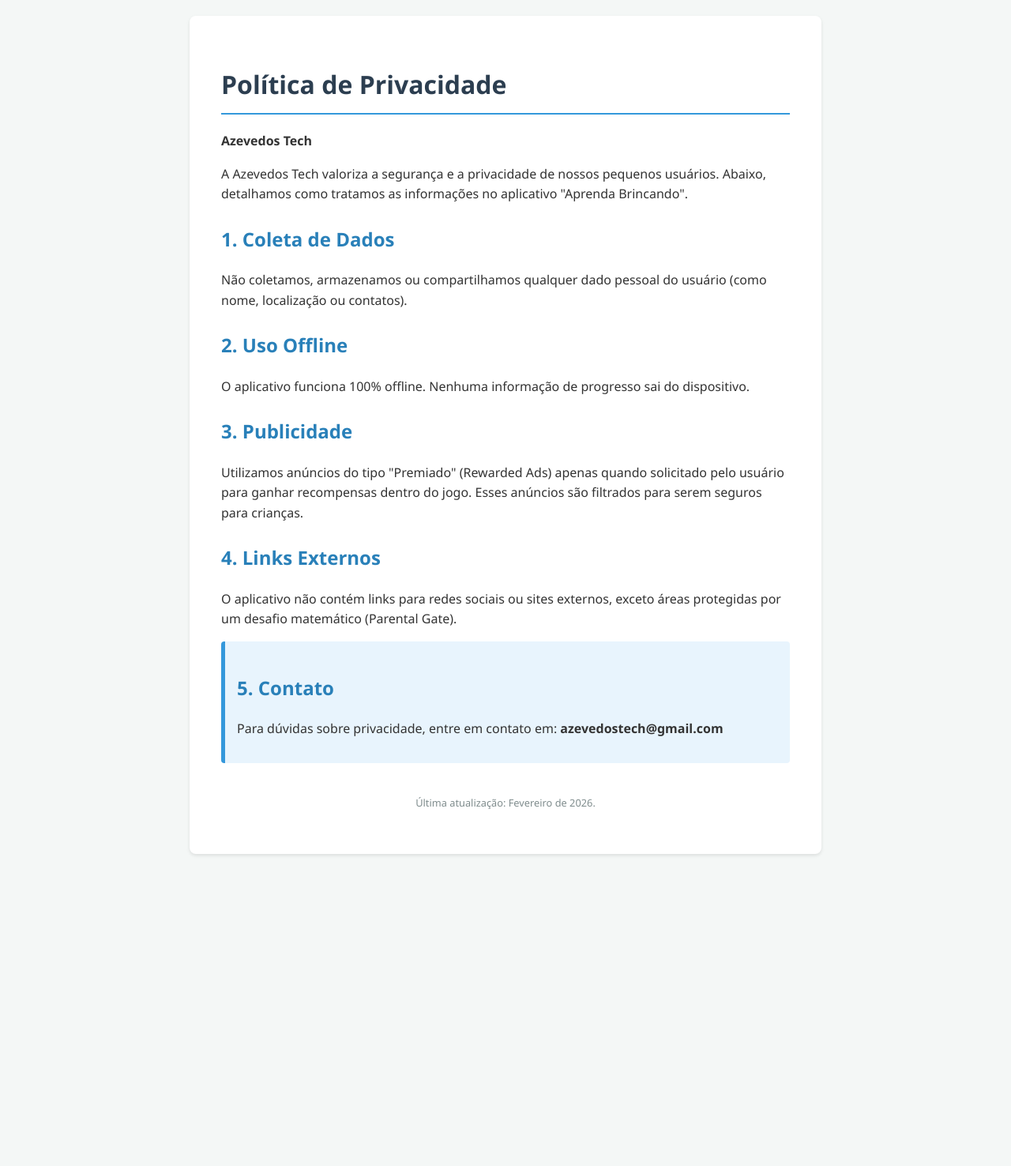
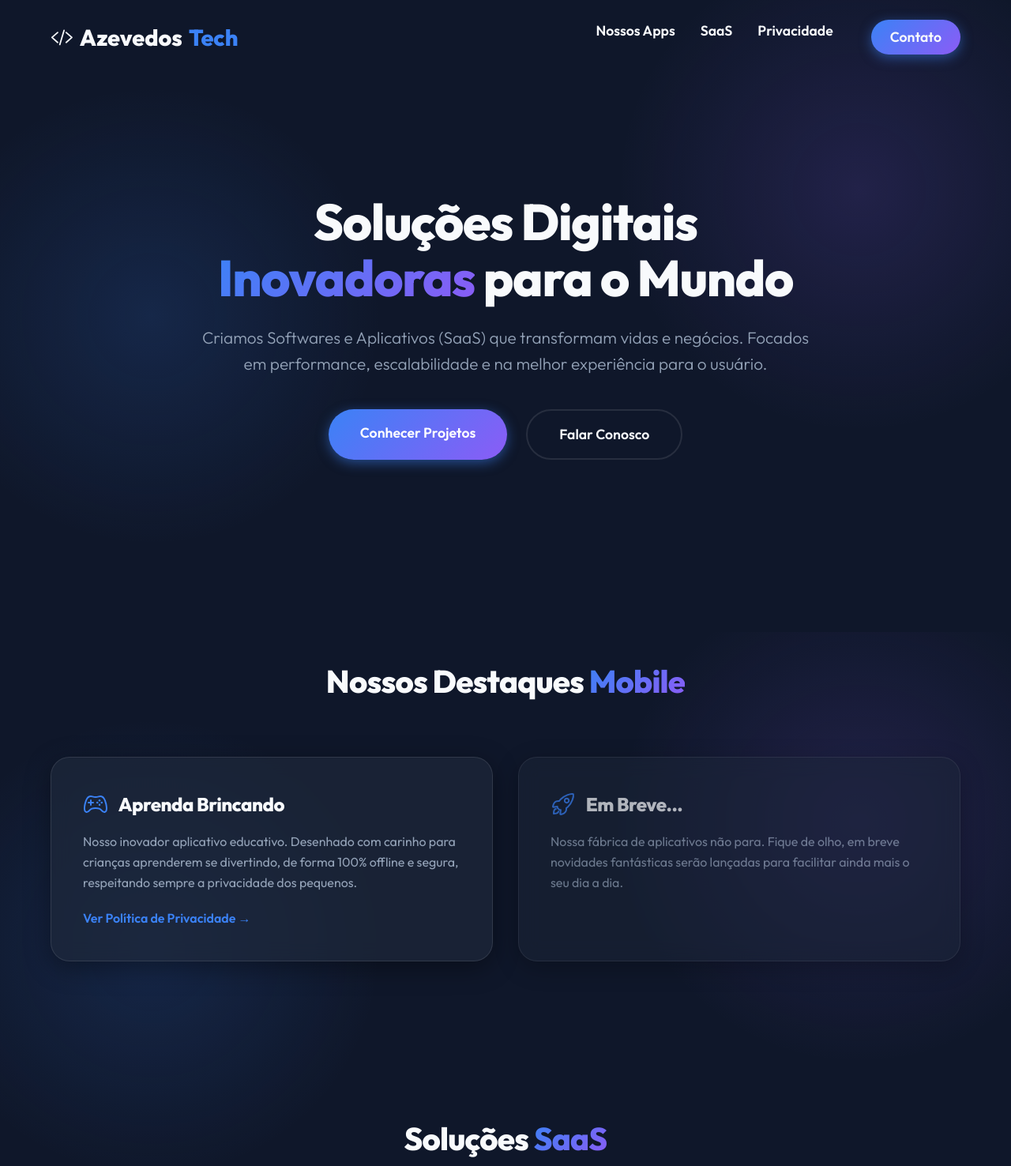
Before and after one commit to HitcH7az/azevedostech, a plain HTML site: page index.html in a window 1280 px wide. Shown: the top 1476 px of the page at 79% size. Before the commit the page ends 1101 px from the top, so only its background shows below. Drawn offline with nearby package versions, Linux system fonts and the light colour scheme.

Commit message:
feat: implement landing page with global styles, privacy policy, and deployment script

```diff
--- a/index.html
+++ b/index.html
@@ -3,44 +3,111 @@
 <head>
     <meta charset="UTF-8">
     <meta name="viewport" content="width=device-width, initial-scale=1.0">
-    <title>Política de Privacidade - Azevedos Tech</title>
-    <style>
-        body { font-family: 'Segoe UI', Tahoma, Geneva, Verdana, sans-serif; line-height: 1.6; color: #333; max-width: 800px; margin: 0 auto; padding: 20px; background-color: #f4f7f6; }
-        .container { background: #fff; padding: 40px; border-radius: 8px; box-shadow: 0 2px 4px rgba(0,0,0,0.1); }
-        h1 { color: #2c3e50; border-bottom: 2px solid #3498db; padding-bottom: 10px; }
-        h2 { color: #2980b9; margin-top: 25px; }
-        p { margin-bottom: 15px; }
-        footer { margin-top: 40px; font-size: 0.8em; color: #7f8c8d; text-align: center; }
-        .contact { background: #e8f4fd; padding: 15px; border-radius: 4px; border-left: 5px solid #3498db; }
-    </style>
+    <title>Azevedos Tech - Criando o Futuro com SaaS e Apps</title>
+    <meta name="description" content="Azevedos Tech: Especialistas em desenvolvimento de SaaS e Aplicativos Mobile inovadores.">
+    <link rel="stylesheet" href="style.css">
+    <!-- Ionicons for some beautiful icons without heavy libraries -->
+    <script type="module" src="https://unpkg.com/ionicons@7.1.0/dist/ionicons/ionicons.esm.js"></script>
+    <script nomodule src="https://unpkg.com/ionicons@7.1.0/dist/ionicons/ionicons.js"></script>
 </head>
 <body>
-    <div class="container">
-        <h1>Política de Privacidade</h1>
-        <p><strong>Azevedos Tech</strong></p>
 
-        <p>A Azevedos Tech valoriza a segurança e a privacidade de nossos pequenos usuários. Abaixo, detalhamos como tratamos as informações no aplicativo "Aprenda Brincando".</p>
+    <nav class="container">
+        <div class="logo">
+            <ion-icon name="code-slash-outline"></ion-icon> Azevedos <span>Tech</span>
+        </div>
+        <div class="nav-links">
+            <a href="#apps">Nossos Apps</a>
+            <a href="#saas">SaaS</a>
+            <a href="privacy.html">Privacidade</a>
+            <a href="#contato" class="btn btn-primary" style="padding: 0.5rem 1.5rem; margin-left:1rem;">Contato</a>
+        </div>
+    </nav>
 
-        <h2>1. Coleta de Dados</h2>
-        <p>Não coletamos, armazenamos ou compartilhamos qualquer dado pessoal do usuário (como nome, localização ou contatos).</p>
+    <header class="container hero">
+        <div class="hero-content">
+            <h1>Soluções Digitais <br> <span class="text-gradient">Inovadoras</span> para o Mundo</h1>
+            <p>Criamos Softwares e Aplicativos (SaaS) que transformam vidas e negócios. Focados em performance, escalabilidade e na melhor experiência para o usuário.</p>
+            <div class="hero-btns">
+                <a href="#apps" class="btn btn-primary">Conhecer Projetos</a>
+                <a href="#contato" class="btn btn-outline">Falar Conosco</a>
+            </div>
+        </div>
+    </header>
 
-        <h2>2. Uso Offline</h2>
-        <p>O aplicativo funciona 100% offline. Nenhuma informação de progresso sai do dispositivo.</p>
+    <section id="apps" class="container">
+        <h2 class="section-title">Nossos Destaques <span class="text-gradient">Mobile</span></h2>
 
-        <h2>3. Publicidade</h2>
-        <p>Utilizamos anúncios do tipo "Premiado" (Rewarded Ads) apenas quando solicitado pelo usuário para ganhar recompensas dentro do jogo. Esses anúncios são filtrados para serem seguros para crianças.</p>
+        <div class="features-grid">
+            <!-- App Card -->
+            <div class="glass-panel feature-card">
+                <h3>
+                    <ion-icon name="game-controller-outline" class="feature-icon"></ion-icon>
+                    Aprenda Brincando
+                </h3>
+                <p>Nosso inovador aplicativo educativo. Desenhado com carinho para crianças aprenderem se divertindo, de forma 100% offline e segura, respeitando sempre a privacidade dos pequenos.</p>
+                <a href="privacy.html" style="display:inline-block; margin-top:20px; font-weight:600;">Ver Política de Privacidade →</a>
+            </div>
 
-        <h2>4. Links Externos</h2>
-        <p>O aplicativo não contém links para redes sociais ou sites externos, exceto áreas protegidas por um desafio matemático (Parental Gate).</p>
+            <!-- Future App Placeholder -->
+            <div class="glass-panel feature-card" style="opacity: 0.7;">
+                <h3>
+                    <ion-icon name="rocket-outline" class="feature-icon"></ion-icon>
+                    Em Breve...
+                </h3>
+                <p>Nossa fábrica de aplicativos não para. Fique de olho, em breve novidades fantásticas serão lançadas para facilitar ainda mais o seu dia a dia.</p>
+            </div>
 
-        <div class="contact">
-            <h2>5. Contato</h2>
-            <p>Para dúvidas sobre privacidade, entre em contato em: <strong>azevedostech@gmail.com</strong></p>
         </div>
+    </section>
 
-        <footer>
-            <p>Última atualização: Fevereiro de 2026.</p>
-        </footer>
-    </div>
+    <section id="saas" class="container">
+        <h2 class="section-title">Soluções <span class="text-gradient">SaaS</span></h2>
+
+        <div class="features-grid">
+            <div class="glass-panel feature-card">
+                <h3>
+                    <ion-icon name="server-outline" class="feature-icon"></ion-icon>
+                    Sistemas Escaláveis
+                </h3>
+                <p>Micro SaaS construídos nativamente para nuvem (Cloud Native), com arquiteturas robustas para crescer junto com seu modelo de negócio, sem surpresas de infraestrutura.</p>
+            </div>
+
+            <div class="glass-panel feature-card">
+                <h3>
+                    <ion-icon name="speedometer-outline" class="feature-icon"></ion-icon>
+                    Alta Performance
+                </h3>
+                <p>Nossas soluções entregam respostas em milissegundos, focadas no engajamento do usuário e em taxas máximas de conversão baseadas em métricas claras.</p>
+            </div>
+
+            <div class="glass-panel feature-card">
+                <h3>
+                    <ion-icon name="shield-checkmark-outline" class="feature-icon"></ion-icon>
+                    Segurança de Dados
+                </h3>
+                <p>O rigor da Azevedos Tech assegura a proteção da propriedade intelectual e dos dados, operando sob as diretrizes de privacidade globais e melhores práticas de mercado.</p>
+            </div>
+        </div>
+    </section>
+
+    <section " id="contato" class="container">
+        <div class="glass-panel" style="text-align: center; max-width: 600px; margin: 0 auto;">
+            <ion-icon name="mail-unread-outline" style="font-size: 3rem; color: var(--accent-primary);"></ion-icon>
+            <h2 style="margin: 1.5rem 0;">Quer construir algo incrível?</h2>
+            <p style="color: var(--text-muted); margin-bottom: 2rem;">Estamos prontos para ouvir sua ideia, fechar parcerias ou responder a qualquer dúvida que você tenha sobre a Azevedos Tech.</p>
+            <a href="mailto:azevedostech@gmail.com" class="btn btn-primary">Enviar um Email</a>
+        </div>
+    </section>
+
+    <footer>
+        <div class="container">
+            <p>&copy; 2026 Azevedos Tech. Todos os direitos reservados.</p>
+            <div style="margin-top: 1rem; display: flex; justify-content: center; gap: 15px;">
+                <a href="privacy.html" style="color: var(--text-muted);">Política de Privacidade</a>
+            </div>
+        </div>
+    </footer>
+
 </body>
 </html>
--- /dev/null
+++ b/style.css
@@ -0,0 +1,271 @@
+@import url('https://fonts.googleapis.com/css2?family=Outfit:wght@300;400;600;800&display=swap');
+
+:root {
+  --bg-dark: #0f172a;
+  --bg-card: rgba(30, 41, 59, 0.7);
+  --text-main: #f8fafc;
+  --text-muted: #94a3b8;
+  --accent-primary: #3b82f6;
+  --accent-glow: rgba(59, 130, 246, 0.5);
+  --accent-secondary: #8b5cf6;
+  --border-color: rgba(255, 255, 255, 0.1);
+  --glass-shadow: 0 8px 32px 0 rgba(0, 0, 0, 0.37);
+}
+
+* {
+  margin: 0;
+  padding: 0;
+  box-sizing: border-box;
+}
+
+body {
+  font-family: 'Outfit', sans-serif;
+  background-color: var(--bg-dark);
+  color: var(--text-main);
+  line-height: 1.6;
+  overflow-x: hidden;
+  background-image:
+    radial-gradient(circle at 15% 50%, rgba(59, 130, 246, 0.15), transparent 25%),
+    radial-gradient(circle at 85% 30%, rgba(139, 92, 246, 0.15), transparent 25%);
+  background-attachment: fixed;
+}
+
+/* Typography */
+h1, h2, h3 {
+  font-weight: 800;
+  letter-spacing: -0.02em;
+}
+
+a {
+  color: var(--accent-primary);
+  text-decoration: none;
+  transition: all 0.3s ease;
+}
+
+a:hover {
+  text-decoration: underline;
+  text-shadow: 0 0 8px var(--accent-glow);
+}
+
+/* Gradient Text Function */
+.text-gradient {
+  background: linear-gradient(135deg, var(--accent-primary), var(--accent-secondary));
+  -webkit-background-clip: text;
+  -webkit-text-fill-color: transparent;
+  background-clip: text;
+}
+
+/* Layout */
+.container {
+  width: 90%;
+  max-width: 1200px;
+  margin: 0 auto;
+}
+
+/* Navigation */
+nav {
+  padding: 1.5rem 0;
+  display: flex;
+  justify-content: space-between;
+  align-items: center;
+  position: relative;
+  z-index: 10;
+}
+
+.logo {
+  font-size: 1.8rem;
+  font-weight: 800;
+  display: flex;
+  align-items: center;
+  gap: 0.5rem;
+}
+
+.logo span {
+  color: var(--accent-primary);
+}
+
+.nav-links {
+  display: flex;
+  gap: 2rem;
+}
+
+.nav-links a {
+  color: var(--text-main);
+  font-weight: 600;
+  font-size: 1.1rem;
+}
+
+.nav-links a:hover {
+  color: var(--accent-primary);
+  text-decoration: none;
+}
+
+/* Hero Section */
+.hero {
+  min-height: 80vh;
+  display: flex;
+  align-items: center;
+  justify-content: center;
+  text-align: center;
+  position: relative;
+  padding: 4rem 0;
+}
+
+.hero-content {
+  max-width: 800px;
+  animation: fadeUp 1s ease forwards;
+  opacity: 0;
+  transform: translateY(20px);
+}
+
+.hero h1 {
+  font-size: clamp(3rem, 5vw, 5rem);
+  line-height: 1.1;
+  margin-bottom: 1.5rem;
+}
+
+.hero p {
+  font-size: 1.3rem;
+  color: var(--text-muted);
+  margin-bottom: 2.5rem;
+  font-weight: 300;
+}
+
+/* Buttons */
+.btn {
+  display: inline-block;
+  padding: 1rem 2.5rem;
+  border-radius: 50px;
+  font-weight: 600;
+  font-size: 1.1rem;
+  transition: all 0.3s cubic-bezier(0.25, 0.8, 0.25, 1);
+  cursor: pointer;
+  border: none;
+  outline: none;
+}
+
+.btn-primary {
+  background: linear-gradient(135deg, var(--accent-primary), var(--accent-secondary));
+  color: white;
+  box-shadow: 0 4px 15px var(--accent-glow);
+}
+
+.btn-primary:hover {
+  transform: translateY(-3px) scale(1.05);
+  box-shadow: 0 8px 25px var(--accent-glow);
+  text-decoration: none;
+}
+
+.btn-outline {
+  background: transparent;
+  color: var(--text-main);
+  border: 2px solid var(--border-color);
+  backdrop-filter: blur(10px);
+}
+
+.btn-outline:hover {
+  border-color: var(--accent-primary);
+  background: rgba(59, 130, 246, 0.1);
+  text-decoration: none;
+}
+
+.hero-btns {
+  display: flex;
+  justify-content: center;
+  gap: 1.5rem;
+}
+
+/* Cards / Glassmorphism */
+.glass-panel {
+  background: var(--bg-card);
+  backdrop-filter: blur(12px);
+  -webkit-backdrop-filter: blur(12px);
+  border: 1px solid var(--border-color);
+  border-radius: 24px;
+  padding: 2.5rem;
+  box-shadow: var(--glass-shadow);
+  transition: transform 0.3s ease, border-color 0.3s ease;
+}
+
+.glass-panel:hover {
+  transform: translateY(-5px);
+  border-color: var(--accent-primary);
+}
+
+/* Grid Layouts */
+.features-grid {
+  display: grid;
+  grid-template-columns: repeat(auto-fit, minmax(300px, 1fr));
+  gap: 2rem;
+  margin-top: 4rem;
+}
+
+.feature-card h3 {
+  font-size: 1.5rem;
+  margin-bottom: 1rem;
+  display: flex;
+  align-items: center;
+  gap: 0.8rem;
+}
+
+.feature-card p {
+  color: var(--text-muted);
+}
+
+.feature-icon {
+  font-size: 2rem;
+  color: var(--accent-primary);
+}
+
+/* Sections */
+section {
+  padding: 6rem 0;
+}
+
+.section-title {
+  text-align: center;
+  font-size: 2.5rem;
+  margin-bottom: 3rem;
+}
+
+/* Footer */
+footer {
+  padding: 3rem 0;
+  border-top: 1px solid var(--border-color);
+  text-align: center;
+  color: var(--text-muted);
+  margin-top: 4rem;
+}
+
+/* Simple Animation Keyframes */
+@keyframes fadeUp {
+  to {
+    opacity: 1;
+    transform: translateY(0);
+  }
+}
+
+/* Utility for Pages (like Privacy) */
+.page-header {
+  text-align: center;
+  padding: 4rem 0 2rem;
+}
+
+.content-block {
+  max-width: 800px;
+  margin: 0 auto;
+}
+
+.content-block h2 {
+  margin: 2rem 0 1rem;
+  color: var(--accent-primary);
+}
+
+.content-block p, .content-block ul {
+  margin-bottom: 1.5rem;
+  color: var(--text-muted);
+}
+
+.content-block ul {
+  padding-left: 1.5rem;
+}
```
Also changed, not shown: privacy.html (added, +51 -0 lines), 1 other file.
